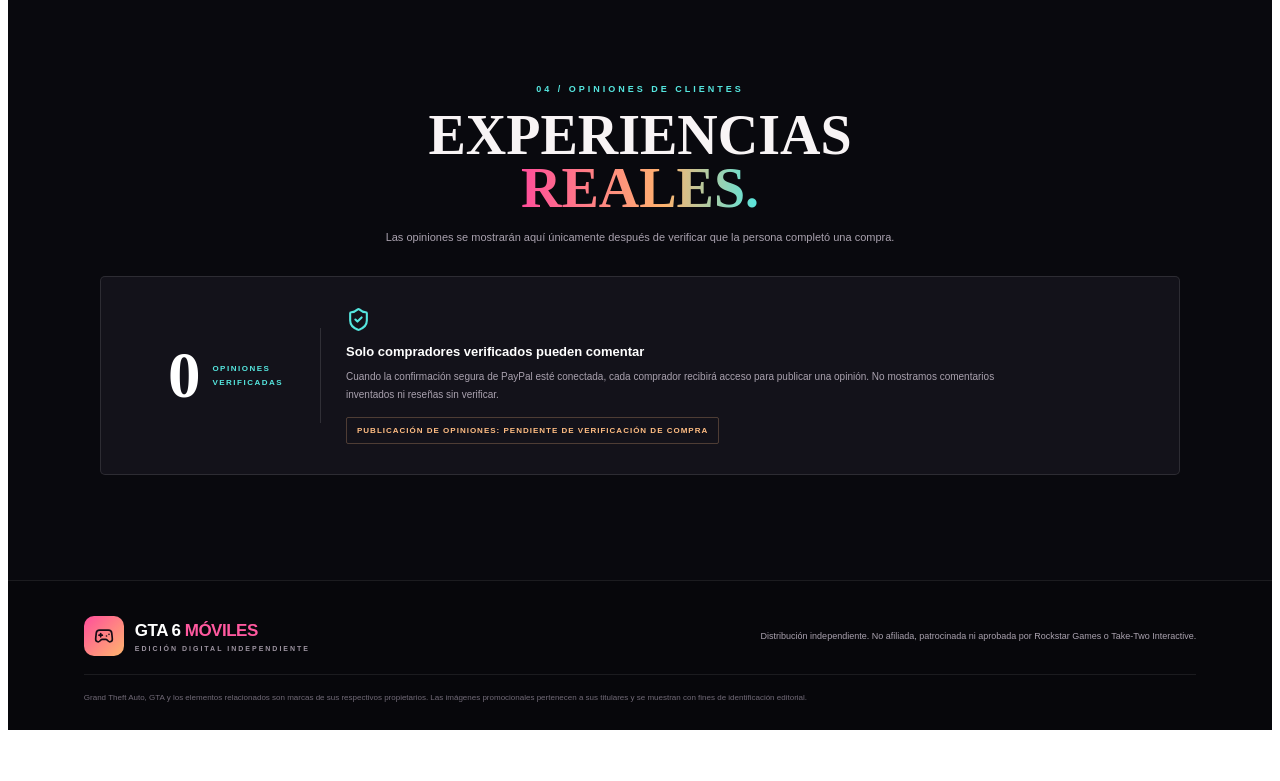
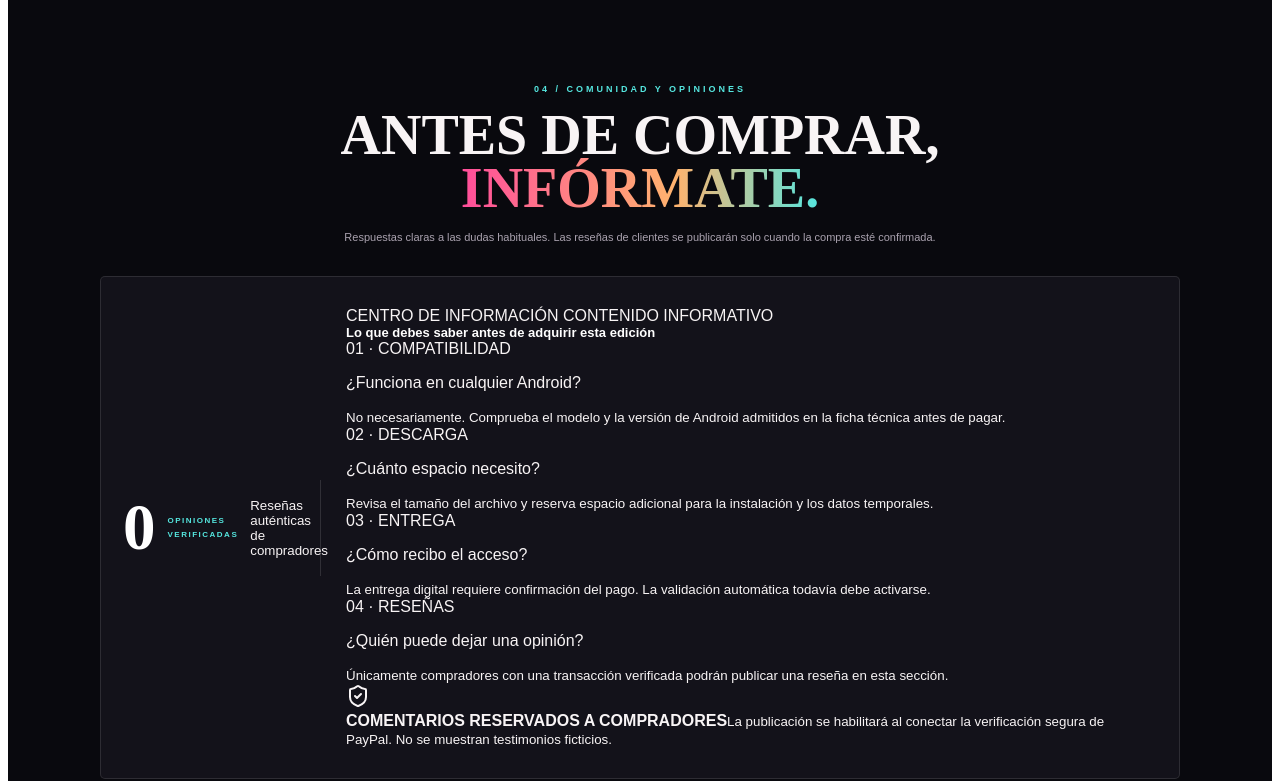
Before and after one commit to pintubeservi-star/gamekey-market, a Next.js app: page / in a window 1280 px wide. Shown: the part 2719-3500 px from the top of the page. Before the commit the page ends 3457 px from the top, so only its background shows below. Built offline with nearby package versions, Linux system fonts and the light colour scheme.

Commit message:
Improve buyer information and verified reviews section

```diff
--- a/app/page.tsx
+++ b/app/page.tsx
@@ -82,17 +82,22 @@ export default function Home() {
 
       <section className="store-reviews" id="opiniones">
         <div className="store-reviews-heading">
-          <span className="store-kicker">04 / OPINIONES DE CLIENTES</span>
-          <h2>EXPERIENCIAS <em>REALES.</em></h2>
-          <p>Las opiniones se mostrarán aquí únicamente después de verificar que la persona completó una compra.</p>
+          <span className="store-kicker">04 / COMUNIDAD Y OPINIONES</span>
+          <h2>ANTES DE COMPRAR, <em>INFÓRMATE.</em></h2>
+          <p>Respuestas claras a las dudas habituales. Las reseñas de clientes se publicarán solo cuando la compra esté confirmada.</p>
         </div>
         <div className="store-reviews-panel">
-          <div className="store-reviews-count"><b>0</b><span>OPINIONES<br/>VERIFICADAS</span></div>
+          <div className="store-reviews-count"><b>0</b><span>OPINIONES<br/>VERIFICADAS</span><small>Reseñas auténticas<br/>de compradores</small></div>
           <div className="store-reviews-empty">
-            <ShieldCheck/>
-            <b>Solo compradores verificados pueden comentar</b>
-            <p>Cuando la confirmación segura de PayPal esté conectada, cada comprador recibirá acceso para publicar una opinión. No mostramos comentarios inventados ni reseñas sin verificar.</p>
-            <span className="store-review-status">PUBLICACIÓN DE OPINIONES: PENDIENTE DE VERIFICACIÓN DE COMPRA</span>
+            <div className="store-reviews-live"><span className="store-live-dot"></span> CENTRO DE INFORMACIÓN <span className="store-preview-label">CONTENIDO INFORMATIVO</span></div>
+            <b>Lo que debes saber antes de adquirir esta edición</b>
+            <div className="store-question-grid">
+              <article><span>01 · COMPATIBILIDAD</span><p>¿Funciona en cualquier Android?</p><small>No necesariamente. Comprueba el modelo y la versión de Android admitidos en la ficha técnica antes de pagar.</small></article>
+              <article><span>02 · DESCARGA</span><p>¿Cuánto espacio necesito?</p><small>Revisa el tamaño del archivo y reserva espacio adicional para la instalación y los datos temporales.</small></article>
+              <article><span>03 · ENTREGA</span><p>¿Cómo recibo el acceso?</p><small>La entrega digital requiere confirmación del pago. La validación automática todavía debe activarse.</small></article>
+              <article><span>04 · RESEÑAS</span><p>¿Quién puede dejar una opinión?</p><small>Únicamente compradores con una transacción verificada podrán publicar una reseña en esta sección.</small></article>
+            </div>
+            <div className="store-review-locked"><ShieldCheck/><div><b>COMENTARIOS RESERVADOS A COMPRADORES</b><small>La publicación se habilitará al conectar la verificación segura de PayPal. No se muestran testimonios ficticios.</small></div></div>
           </div>
         </div>
       </section>
```
